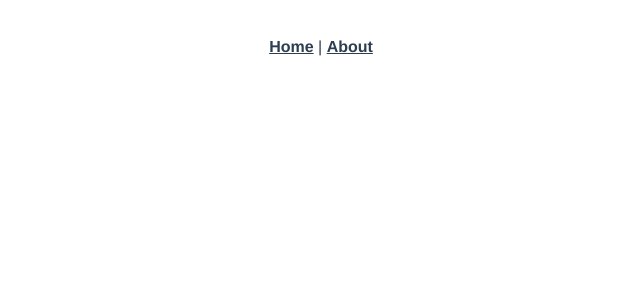
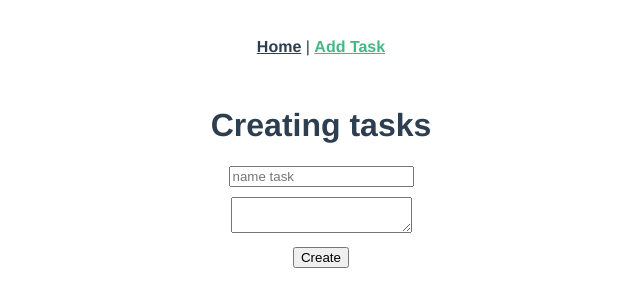
Before and after one commit to drummer-Yurii/todo-vts, a Vue app: page /add-task in a window 1280 px wide. Before the commit this address had no page. Shown: the top 306 px of the page, without its empty margins (319-959 px from the left). Built offline with nearby package versions, Linux system fonts and the light colour scheme.

Commit message:
create addtaskview & menu component

```diff
--- a/src/App.vue
+++ b/src/App.vue
@@ -1,10 +1,24 @@
 <template>
-  <nav>
-    <router-link to="/">Home</router-link> |
-    <router-link to="/about">About</router-link>
-  </nav>
+  <MenuComponent />
   <router-view/>
 </template>
+
+<script lang="ts">
+import { defineComponent } from 'vue';
+import MenuComponent from './components/MenuComponent.vue';
+
+export default defineComponent({
+  name: 'App',
+  components: {
+    MenuComponent
+  },
+  setup() {
+
+
+    return {}
+  }
+})
+</script>
 
 <style>
 #app {
--- /dev/null
+++ b/src/components/MenuComponent.vue
@@ -0,0 +1,20 @@
+<template>
+    <nav>
+        <router-link to="/">Home</router-link> |
+        <router-link to="/add-task">Add Task</router-link>
+    </nav>
+</template>
+
+<script lang="ts">
+import { defineComponent } from 'vue'
+
+export default defineComponent({
+    setup() {
+
+
+        return {}
+    }
+})
+</script>
+
+<style scoped></style>
--- a/src/router/index.ts
+++ b/src/router/index.ts
@@ -1,11 +1,17 @@
 import { createRouter, createWebHistory, RouteRecordRaw } from 'vue-router'
 import HomeView from '../views/HomeView.vue'
+import AddTaskView from '@/views/AddTaskView.vue'
 
 const routes: Array<RouteRecordRaw> = [
   {
     path: '/',
     name: 'home',
     component: HomeView
+  },
+  {
+    path: '/add-task',
+    name: 'add-task',
+    component: AddTaskView
   }
 ]
 
--- /dev/null
+++ b/src/views/AddTaskView.vue
@@ -0,0 +1,35 @@
+<template>
+    <h1>Creating tasks</h1>
+    <form>
+        <div class="form_element">
+            <input type="text" placeholder="name task"/>
+        </div>
+        <div class="form_element">
+            <textarea placeholder="task description">
+
+            </textarea>
+        </div>
+        <div class="form_element">
+            <button type="button">Create</button>
+        </div>
+    </form>
+</template>
+
+<script lang="ts">
+import { defineComponent } from 'vue'
+
+export default defineComponent({
+    name: 'AddTaskView',
+    setup () {
+
+
+        return {}
+    }
+})
+</script>
+
+<style scoped>
+.form_element {
+    margin: 10px 0;
+}
+</style>
```
